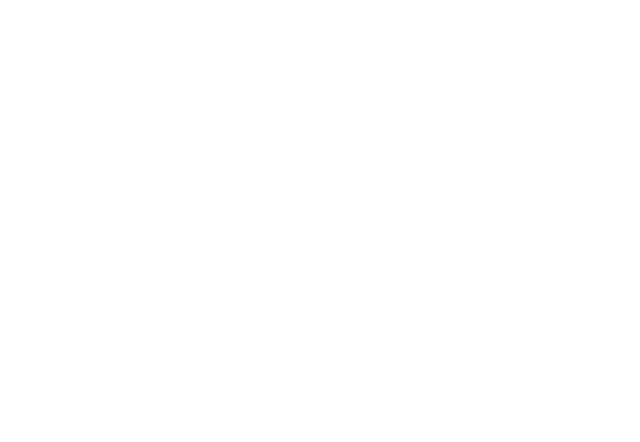
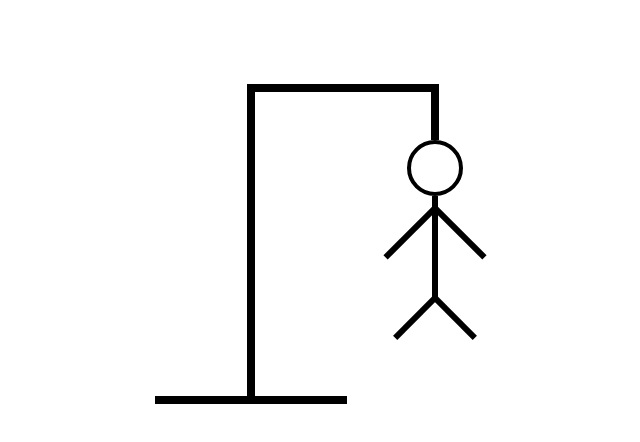
Before and after one commit to mahdii-Dz/hangman-typescript, a Next.js app: page / in a window 1280 px wide. Shown: the top 442 px of the page, without its empty margins (389-1029 px from the left). Built offline with nearby package versions, Linux system fonts and the light colour scheme.

Commit message:
Execution-platform done

```diff
--- /dev/null
+++ b/app/components/HangMan.tsx
@@ -0,0 +1,31 @@
+import React from "react";
+
+function HangMan() {
+  return (
+    <section>
+      <div className="wrapper">
+        <div className="Execution-platform relative h-auto w-auto">
+          <div className="w-48 h-2 bg-black"></div>
+          <div className="w-2 h-80 bg-black absolute bottom-0 left-1/2 -translate-x-1/2">
+            <div className="w-48 h-2 bg-black relative">
+              <div className="w-2 h-14 bg-black absolute right-0">
+                <div className="hangman absolute top-14 -left-6">
+                    <div className="head w-14 h-14 border-4 border-black rounded-full">
+                        <div className="body w-1.5 h-26 bg-black absolute left-1/2 -translate-x-1/2 translate-y-1/2">
+                            <div className="left-hand w-1.5 h-18 bg-black absolute -left-6 rotate-45"></div>
+                            <div className="right-hand w-1.5 h-18 bg-black absolute -right-6 -rotate-45"></div>
+                            <div className="left-leg w-1.5 h-14 bg-black absolute -left-5 -bottom-11.5 rotate-45"></div>
+                            <div className="right-leg w-1.5 h-14 bg-black absolute -right-5 -bottom-11.5 -rotate-45"></div>
+                        </div>
+                    </div>
+                </div>
+              </div>
+            </div>
+          </div>
+        </div>
+      </div>
+    </section>
+  );
+}
+
+export default HangMan;
--- a/app/layout.tsx
+++ b/app/layout.tsx
@@ -13,8 +13,8 @@
 });
 
 export const metadata: Metadata = {
-  title: "HandMan Game",
-  description: "HandMan Game with typescript",
+  title: "HangMan Game",
+  description: "HangMan Game with typescript",
 };
 
 export default function RootLayout({
--- a/app/page.tsx
+++ b/app/page.tsx
@@ -1,9 +1,10 @@
+import HangMan from "./components/HangMan";
 
 
 export default function Home() {
   return (
-    <>
-
-    </>
+    <main className="w-full h-dvh flex justify-center items-center">
+      <HangMan/>
+    </main>
   );
 }
```
